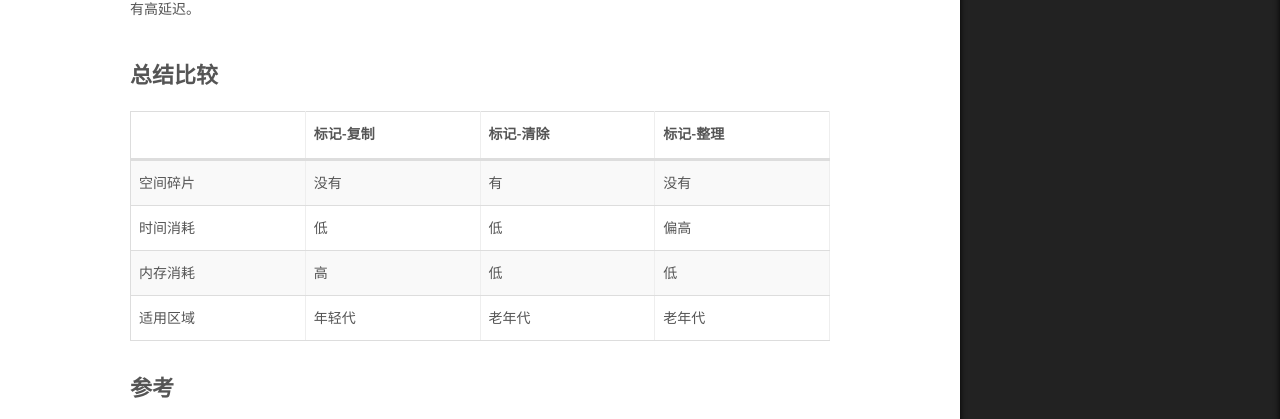
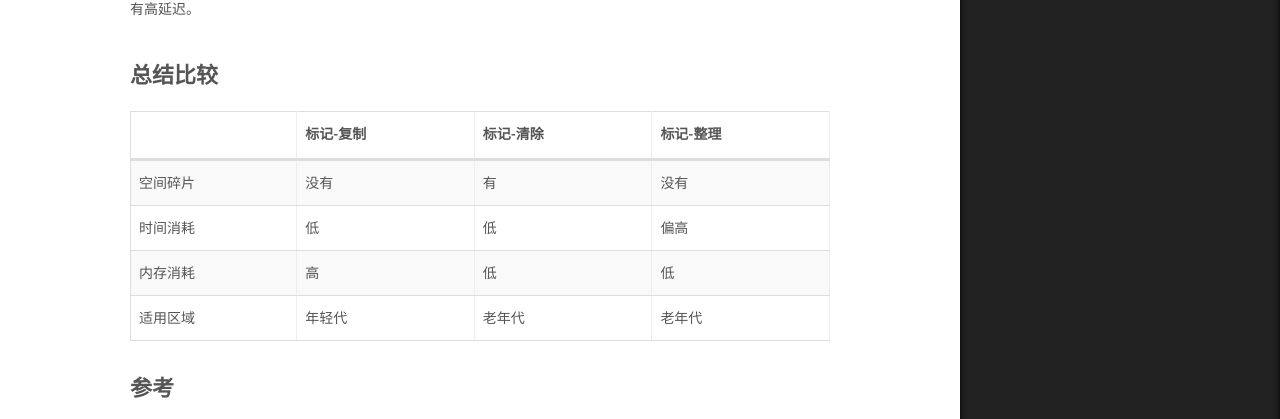
Before and after one commit to guolanren/guolanren.github.io, a Jekyll site: the page built from _posts/2020-02-17-JVM-垃圾回收算法.md, in a window 1280 px wide and 1400 px high, scrolled down 3982 px. Shown: the part 551-970 px from the top of the window. Built offline with Jekyll 4.4.1, drawn with Linux system fonts in a browser that asks for light colours; comment, search, counter and statistics services are not loaded.

Commit message:
update table css

```diff
--- a/_sass/_common/scaffolding/tables.scss
+++ b/_sass/_common/scaffolding/tables.scss
@@ -5,7 +5,7 @@ table {
   border-spacing: 0;
   border: 1px solid $table-border-color;
   font-size: $table-font-size;
-  table-layout: fixed;
+  table-layout: auto;
   word-wrap: break-all;
 }
 table>tbody>tr {
@@ -32,6 +32,6 @@ th {
 
 td {
   border-bottom-width: 1px;
-  overflow: overlay;
+  overflow: hidden;
   white-space: pre;
 }
```
